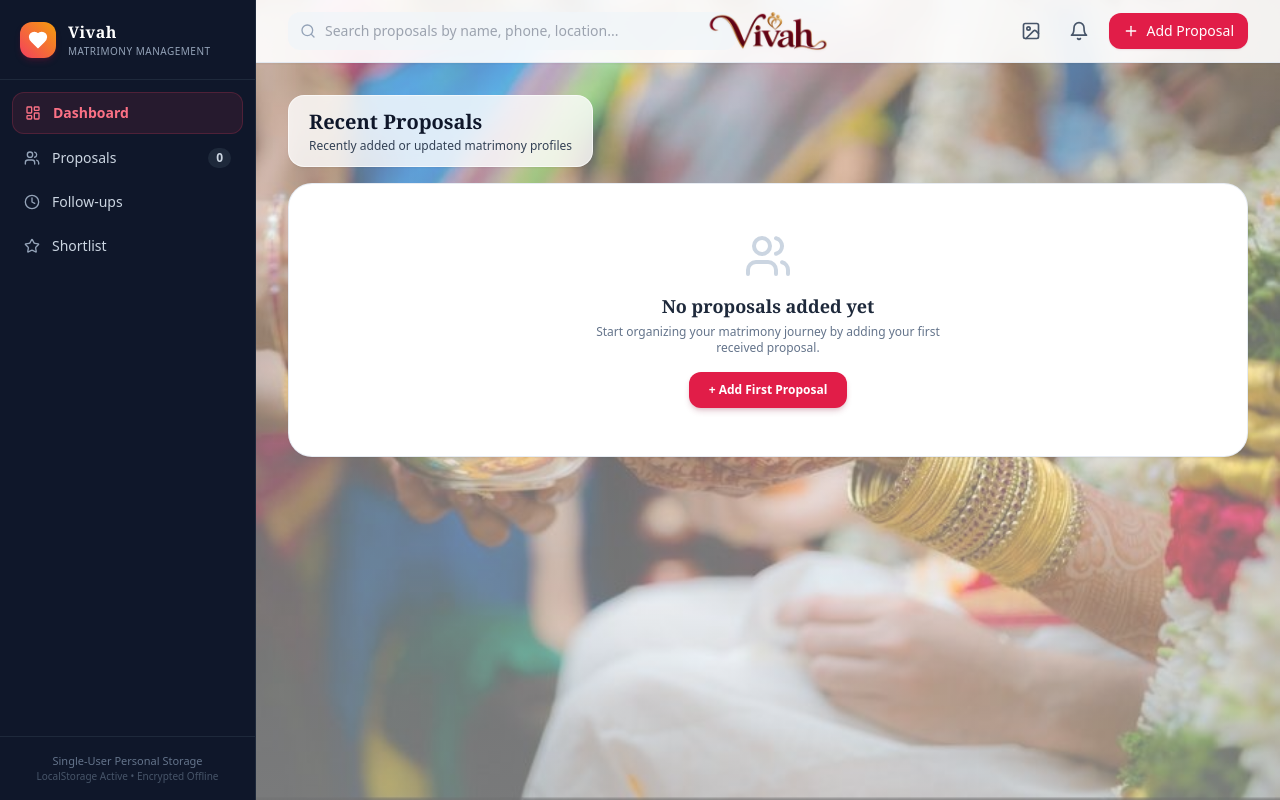
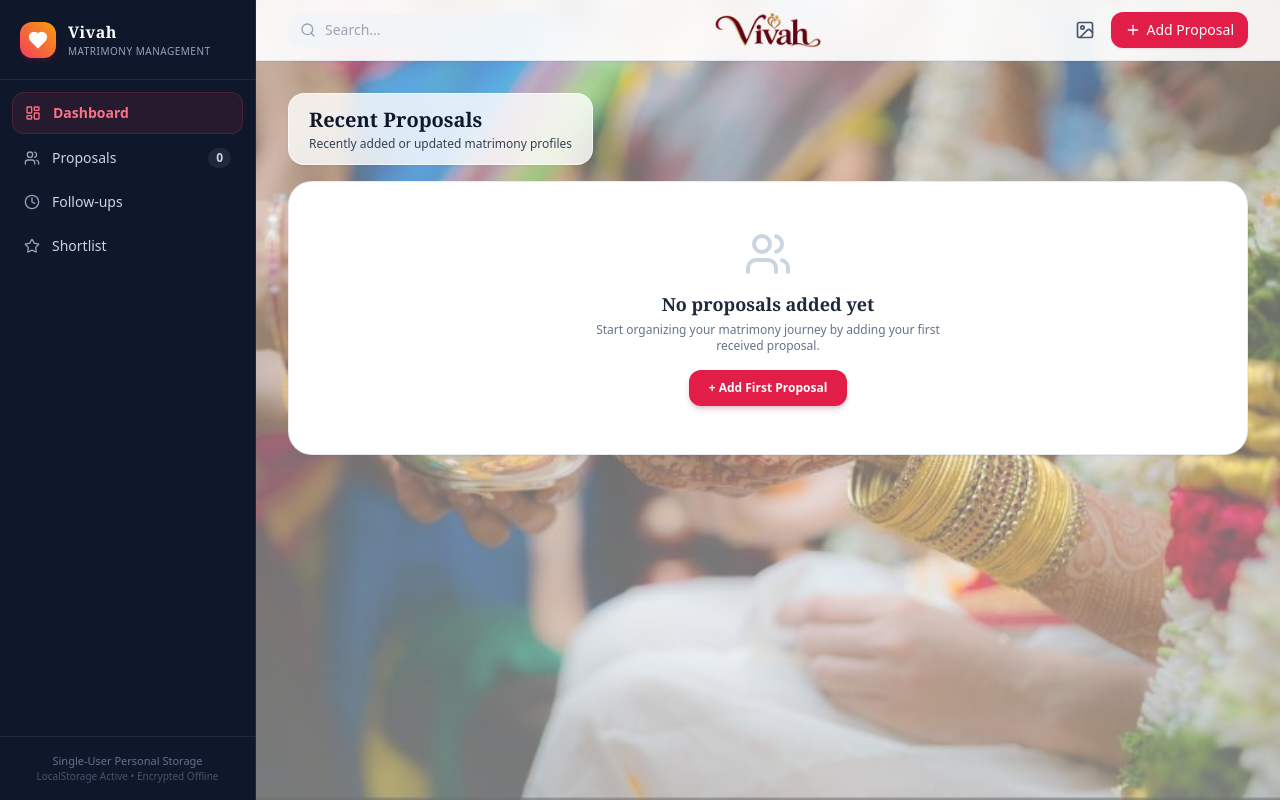
Before and after one commit to Srivathsan-09/vivah, a Next.js app: page / in a window 1280 px wide. Built offline with nearby package versions, Linux system fonts and the light colour scheme.

Commit message:
Fix search bar width to eliminate Vivah logo overlap, remove bell icon, and move wallpaper switcher right

```diff
--- a/src/components/layout/Header.tsx
+++ b/src/components/layout/Header.tsx
@@ -46,7 +46,7 @@ export const Header: React.FC<HeaderProps> = ({ onOpenMobileMenu, onOpenAddPropo
   };
 
   return (
-    <header className="sticky top-0 z-30 bg-white/90 backdrop-blur-md border-b border-slate-200 px-4 md:px-8 py-2.5 sm:py-3 flex items-center justify-between gap-4 shadow-sm relative">
+    <header className="sticky top-0 z-30 bg-white/90 backdrop-blur-md border-b border-slate-200 px-3 sm:px-6 md:px-8 py-2.5 sm:py-3 flex items-center justify-between gap-2 shadow-sm relative">
       {/* Centered Vivah Brand Calligraphic Logo (Mobile & Desktop) */}
       <Link
         href="/"
@@ -55,12 +55,13 @@ export const Header: React.FC<HeaderProps> = ({ onOpenMobileMenu, onOpenAddPropo
         <img
           src="/vivah-logo.png"
           alt="Vivah"
-          className="h-7 sm:h-9 md:h-10 w-auto object-contain drop-shadow-sm"
+          className="h-7 sm:h-8 md:h-9 w-auto object-contain drop-shadow-sm"
         />
       </Link>
+
       {/* Mobile Full-Width Search Bar Overlay */}
       {isMobileSearchOpen ? (
-        <div className="flex sm:hidden items-center gap-2 w-full">
+        <div className="flex sm:hidden items-center gap-2 w-full z-20 bg-white py-1">
           <div className="relative flex-1">
             <Search className="w-4 h-4 absolute left-3 top-1/2 -translate-y-1/2 text-slate-400" />
             <input
@@ -126,7 +127,7 @@ export const Header: React.FC<HeaderProps> = ({ onOpenMobileMenu, onOpenAddPropo
           )}
         </div>
       ) : (
-        <div className="flex items-center gap-3 flex-1">
+        <div className="flex items-center gap-1.5 sm:gap-3 z-0">
           <button
             onClick={onOpenMobileMenu}
             className="md:hidden p-2 rounded-xl text-slate-600 hover:bg-slate-100 transition-colors"
@@ -144,8 +145,8 @@ export const Header: React.FC<HeaderProps> = ({ onOpenMobileMenu, onOpenAddPropo
             <Search className="w-5 h-5" />
           </button>
 
-          {/* Desktop Search Bar */}
-          <div className="hidden sm:block relative flex-1 max-w-md">
+          {/* Desktop Search Bar (Constrained width to avoid overflowing into centered logo) */}
+          <div className="hidden sm:block relative w-44 md:w-56 lg:w-64">
             <div className="relative">
               <Search className="w-4 h-4 absolute left-3 top-1/2 -translate-y-1/2 text-slate-400" />
               <input
@@ -153,8 +154,8 @@ export const Header: React.FC<HeaderProps> = ({ onOpenMobileMenu, onOpenAddPropo
                 value={searchQuery}
                 onChange={(e) => handleSearch(e.target.value)}
                 onFocus={() => searchQuery.trim() && setIsSearching(true)}
-                placeholder="Search proposals by name, phone, location..."
-                className="w-full pl-9 pr-8 py-2 text-xs sm:text-sm bg-slate-100/80 border border-transparent rounded-xl focus:bg-white focus:border-rose-300 focus:ring-2 focus:ring-rose-500/10 outline-none transition-all"
+                placeholder="Search..."
+                className="w-full pl-9 pr-8 py-1.5 text-xs sm:text-sm bg-slate-100/80 border border-transparent rounded-xl focus:bg-white focus:border-rose-300 focus:ring-2 focus:ring-rose-500/10 outline-none transition-all"
               />
               {searchQuery && (
                 <button
@@ -203,8 +204,8 @@ export const Header: React.FC<HeaderProps> = ({ onOpenMobileMenu, onOpenAddPropo
         </div>
       )}
 
-      {/* Header Quick Actions */}
-      <div className="flex items-center gap-2 sm:gap-3">
+      {/* Header Quick Actions Right */}
+      <div className="flex items-center gap-1.5 sm:gap-2 z-0">
         {/* Quick Background Switcher Toggle */}
         <button
           onClick={() => {
@@ -227,30 +228,16 @@ export const Header: React.FC<HeaderProps> = ({ onOpenMobileMenu, onOpenAddPropo
 
             window.dispatchEvent(new Event('storage'));
           }}
-          className="p-2 rounded-xl text-slate-600 hover:bg-slate-100 transition-colors flex items-center gap-1"
+          className="p-2 rounded-xl text-slate-600 hover:bg-slate-100 transition-colors flex items-center justify-center"
           title="Switch Matrimony Background Wallpaper"
         >
           <ImageIcon className="w-5 h-5" />
         </button>
 
-        {/* Notifications for due followups */}
-        <Link
-          href="/followups"
-          className="relative p-2 rounded-xl text-slate-600 hover:bg-slate-100 transition-colors"
-          title="Follow-ups due"
-        >
-          <Bell className="w-5 h-5" />
-          {dueFollowupsCount > 0 && (
-            <span className="absolute top-1.5 right-1.5 w-4 h-4 bg-rose-500 text-white text-[10px] font-bold rounded-full flex items-center justify-center animate-pulse">
-              {dueFollowupsCount}
-            </span>
-          )}
-        </Link>
-
         {/* Quick Add Proposal Button */}
         <button
           onClick={onOpenAddProposal}
-          className="flex items-center gap-2 px-3.5 py-2 rounded-xl bg-rose-600 hover:bg-rose-500 text-white font-medium text-sm transition-all shadow-sm shadow-rose-900/10 active:scale-95"
+          className="flex items-center gap-1.5 px-3 py-1.5 sm:px-3.5 sm:py-2 rounded-xl bg-rose-600 hover:bg-rose-500 text-white font-medium text-xs sm:text-sm transition-all shadow-sm shadow-rose-900/10 active:scale-95"
         >
           <Plus className="w-4 h-4" />
           <span className="hidden sm:inline">Add Proposal</span>
```
